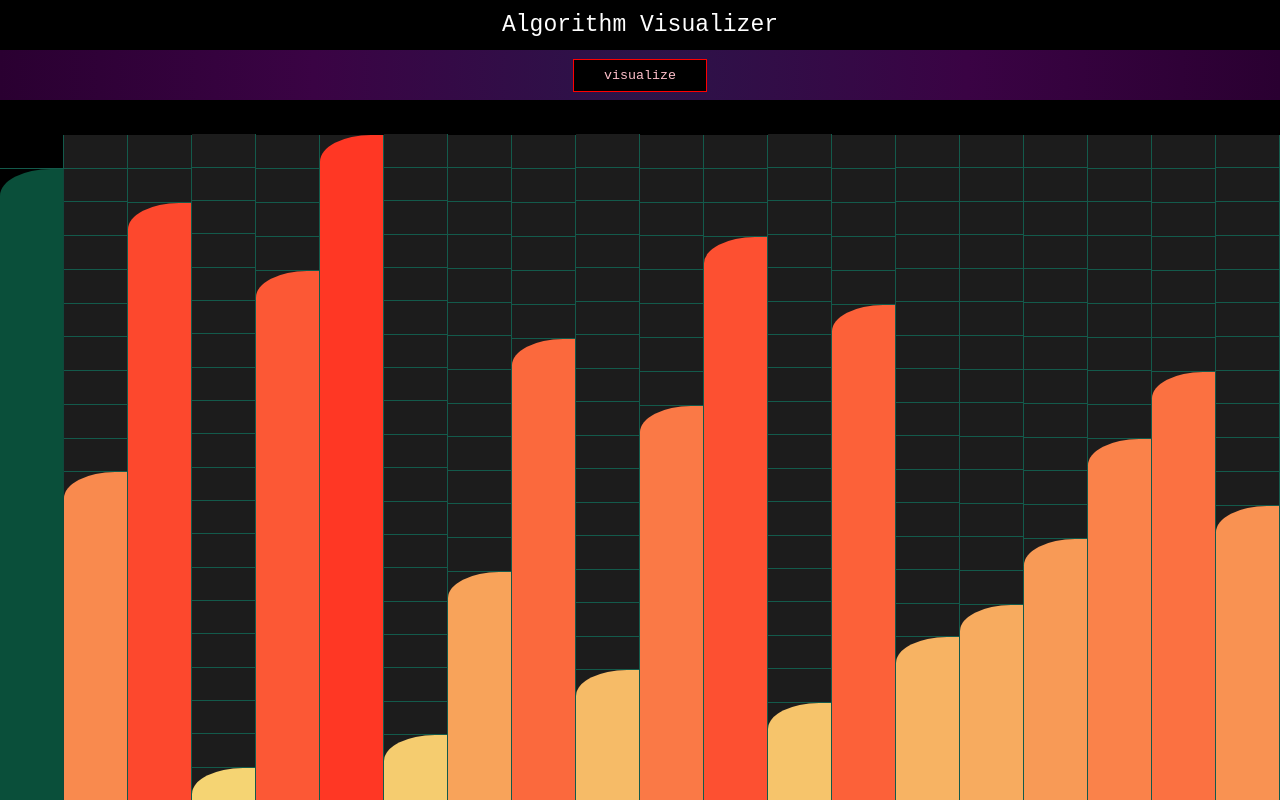
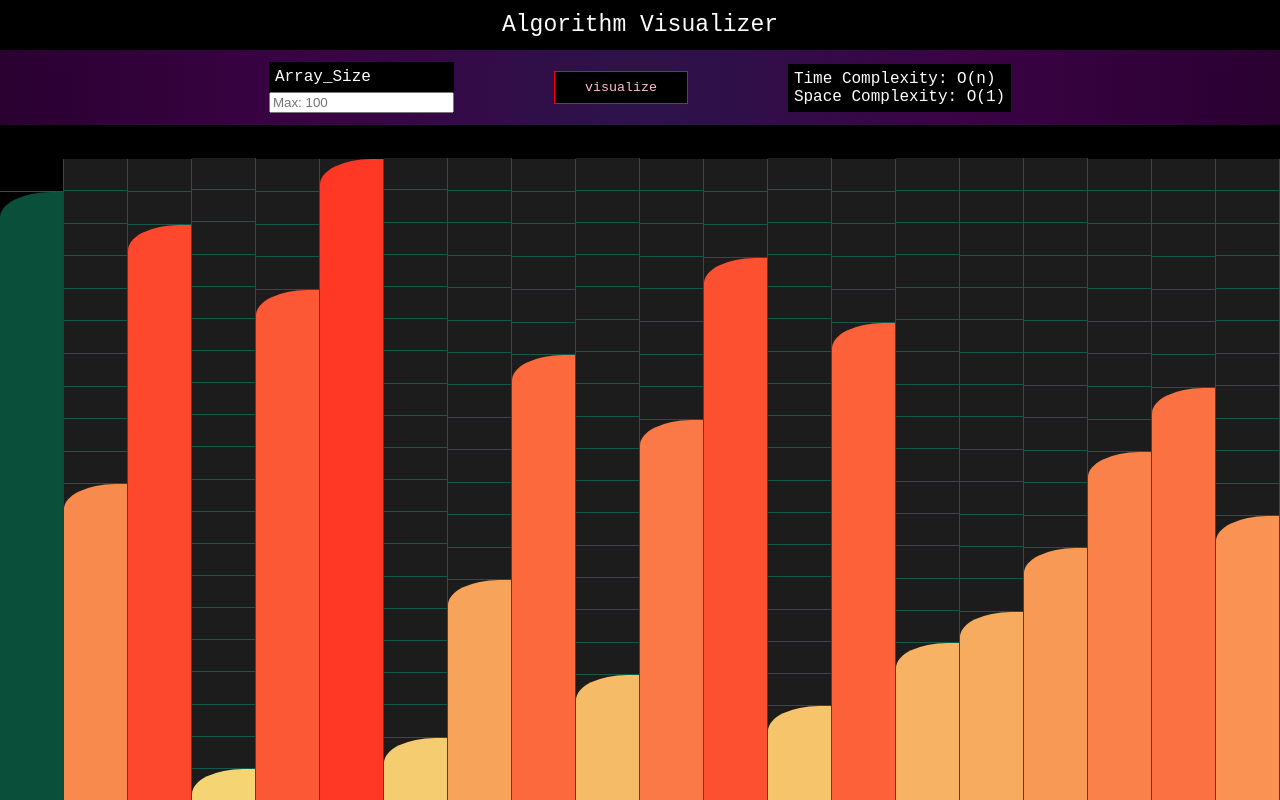
Before and after one commit to GrantDarling/algorithm-visualizer, a React (Create React App) app: page / in a window 1280 px wide. Built offline with nearby package versions, Linux system fonts and the light colour scheme.

Commit message:
added a complexity and array size component

```diff
--- /dev/null
+++ b/src/Main/Headers/complexity.tsx
@@ -0,0 +1,10 @@
+import { ComplexityContainer } from "../../styles/styles";
+
+export const Complexity = () => {
+  return (
+    <ComplexityContainer>
+      <span>Time Complexity: O(n)</span>
+      <span>Space Complexity: O(1)</span>
+    </ComplexityContainer>
+  );
+};
--- /dev/null
+++ b/src/Main/Headers/create-grid.tsx
@@ -0,0 +1,10 @@
+import { CreateGridContainer } from "../../styles/styles";
+
+export const CreateGrid = () => {
+  return (
+    <CreateGridContainer>
+      <label htmlFor="grid-size">Array_Size</label>
+      <input type="text" name="grid-size" placeholder="Max: 100" />
+    </CreateGridContainer>
+  );
+};
--- a/src/Main/Headers/subheader.tsx
+++ b/src/Main/Headers/subheader.tsx
@@ -1,7 +1,9 @@
 import { SubHead, VisualizeButton } from "../../styles/styles";
 import { toggleStart } from "../../store/actionCreators";
 import { Dispatch } from "redux";
-import { useDispatch, useSelector, shallowEqual } from "react-redux";
+import { useDispatch, useSelector } from "react-redux";
+import { CreateGrid } from "./create-grid";
+import { Complexity } from "./complexity";
 
 export const SubHeader = () => {
   const start: IGlobal = useSelector((state: GlobalState) => {
@@ -14,9 +16,11 @@ export const SubHeader = () => {
 
   return (
     <SubHead>
+      <CreateGrid />
       <VisualizeButton onClick={() => dispatch(toggleStart(start))}>
         visualize
       </VisualizeButton>
+      <Complexity />
     </SubHead>
   );
 };
--- a/src/Styles/styles.tsx
+++ b/src/Styles/styles.tsx
@@ -23,6 +23,8 @@ export const Head = styled.div`
 
 export const SubHead = styled.div`
   display: grid;
+  grid-template-columns: auto auto auto;
+  column-gap: 100px;
   background: #1c1c1c;
   justify-content: center;
   align-items: center;
@@ -35,8 +37,25 @@ export const SubHead = styled.div`
     rgba(42, 0, 49, 1) 100%
   );
   color: white;
-  height: 50px;
+  height: 75px;
   width: 100%;
+`;
+
+export const CreateGridContainer = styled.div`
+  background: black;
+  display: grid;
+  grid-template-columns: 1fr;
+
+  label {
+    padding: 6px;
+  }
+`;
+
+export const ComplexityContainer = styled.div`
+  background: black;
+  display: grid;
+  grid-template-columns: 1fr;
+  padding: 6px;
 `;
 
 export const Button = styled.button`
@@ -58,7 +77,7 @@ export const VisualizeButton = styled(Button)`
   &:hover {
     animation: pulse 1s;
   }
-  &:focus {
+  &:active {
     background: gold;
   }
 
```
